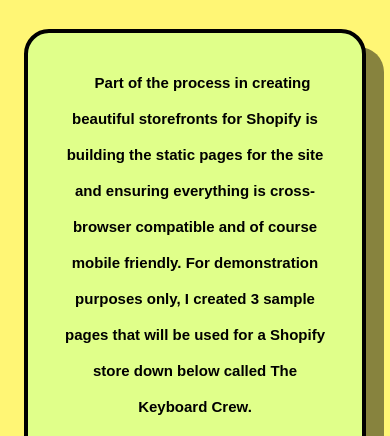
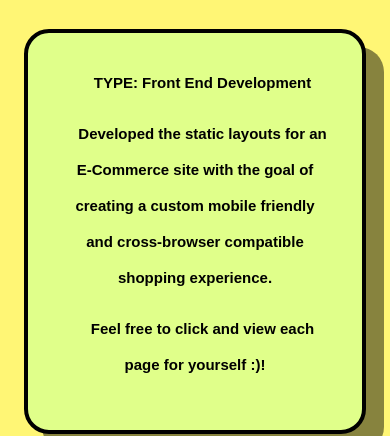
Before and after one commit to OscarReyes-dev/2022-Portfolio, a plain HTML site: page index.html in a window 390 px wide. Shown: the part 2063-2499 px from the top of the page. Drawn offline with nearby package versions, Linux system fonts and the light colour scheme.

Commit message:
May 5 1:43pm changes

```diff
--- a/assets/css/main.css
+++ b/assets/css/main.css
@@ -339,7 +339,7 @@
 
 #latest-Work--Section .project-Column{
     text-align: center;
-    margin-bottom: 10em;
+    margin-bottom: 0em;
 }
 
 #latest-Work--Section img {
@@ -599,8 +599,10 @@
 
 
 
-
-
+/* Latest Work */
+#latest-Work--Section .project-Column {
+    margin-bottom: 2em;
+  }
 
 
 
--- a/index.html
+++ b/index.html
@@ -374,10 +374,14 @@
                         <div class="project-Column col-sm-12 col-md-12 col-lg-6">
                             <div class="text-Column col">
                                 <div class="text">
-                                    Part of the process in creating beautiful storefronts for Shopify is building the static pages for
+                                    <!-- Part of the process in creating beautiful storefronts for Shopify is building the static pages for
                                     the site and ensuring everything is cross-browser compatible and of course mobile friendly.
                                     For demonstration purposes only, I created 3 sample pages that will be used for a Shopify store
-                                    down below called The Keyboard Crew.
+                                    down below called The Keyboard Crew. -->
+                                    TYPE: Front End Development
+                                </div>
+                                <div class="text">
+                                    Developed the static layouts for an E-Commerce site with the goal of creating a custom mobile friendly and cross-browser compatible shopping experience.
                                 </div>
                                 <div class="text">
                                     Feel free to click and view each page for yourself :)!
```
Also changed, not shown: assets/images/home-page.jpg.
